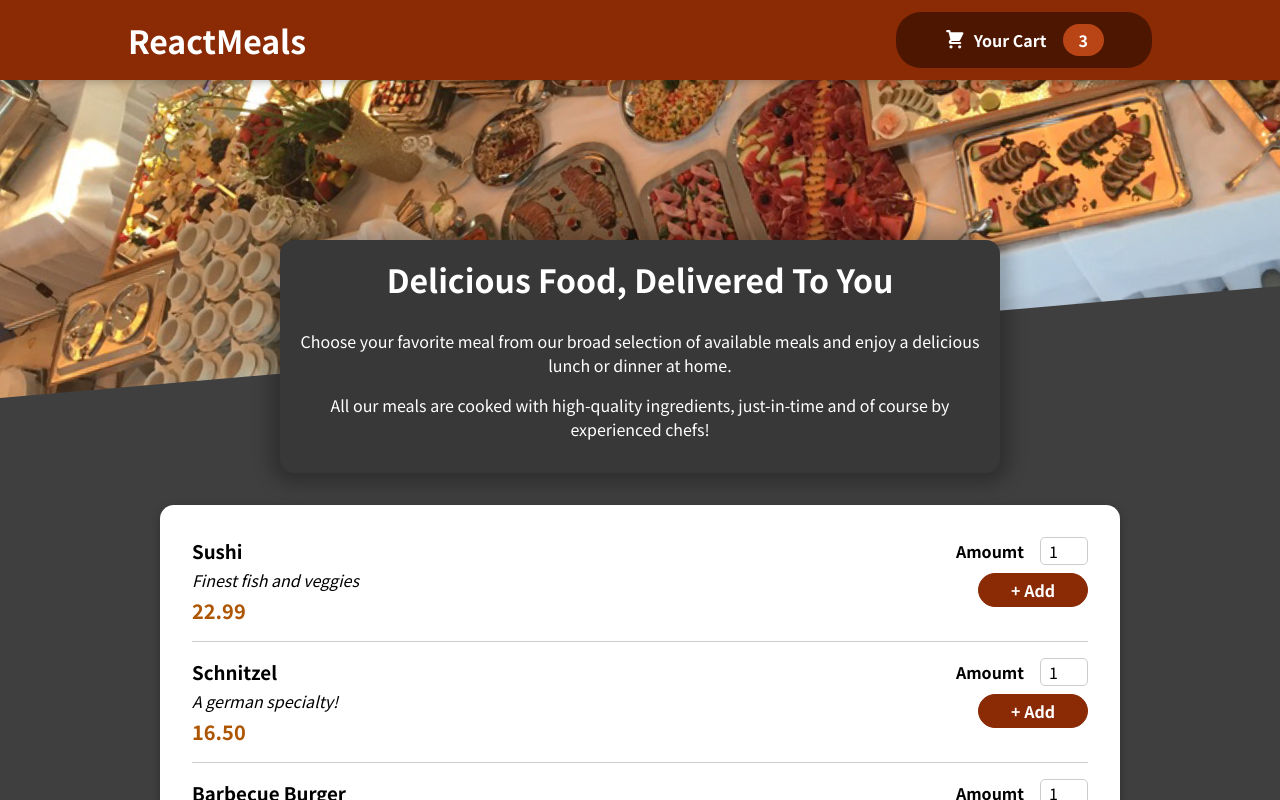
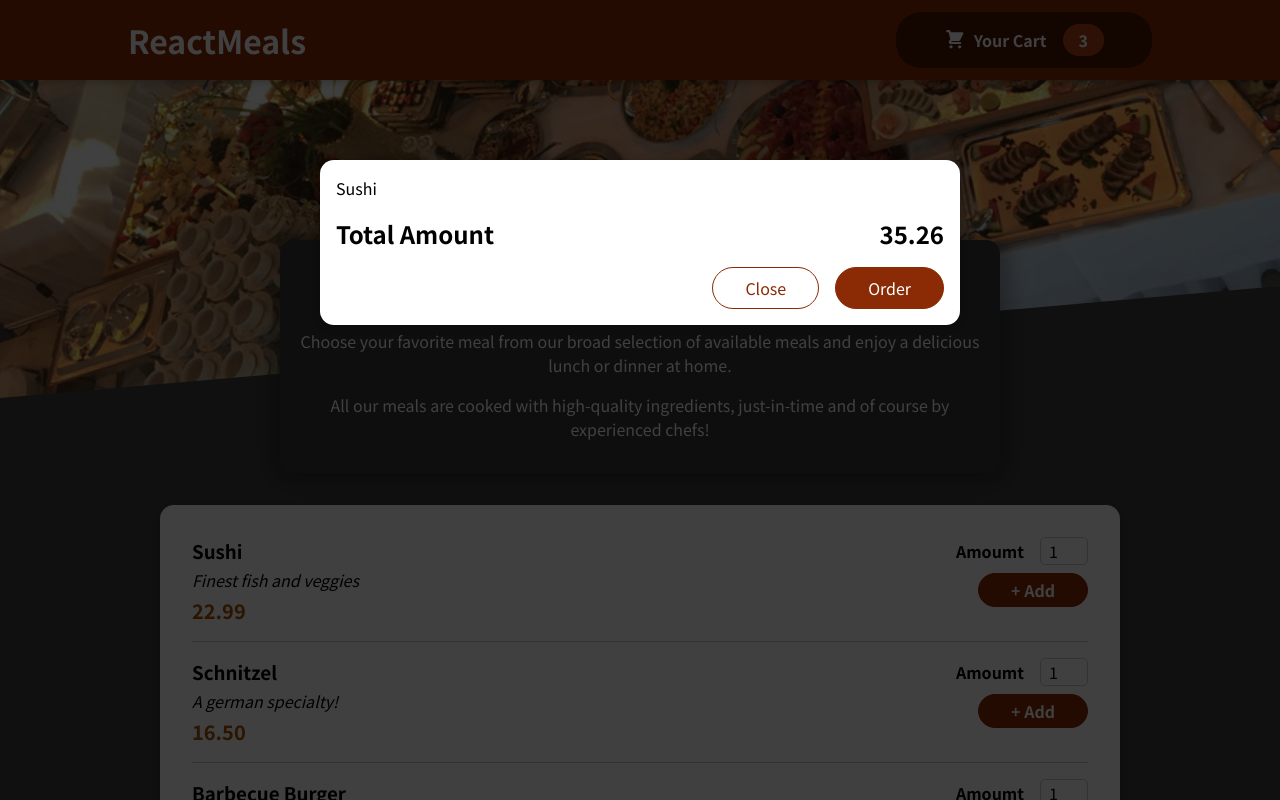
Before and after one commit to solarenergy990/food-order-app, a React (Create React App) app: page / in a window 1280 px wide. Shown: the top 800 px of the page. Built offline with nearby package versions, Linux system fonts and the light colour scheme.

Commit message:
adds Modal component via React Portal

```diff
--- a/public/index.html
+++ b/public/index.html
@@ -28,6 +28,7 @@
   </head>
   <body>
     <noscript>You need to enable JavaScript to run this app.</noscript>
+    <div id="overlays"></div>
     <div id="root"></div>
     <!--
       This HTML file is a template.
--- a/src/App.js
+++ b/src/App.js
@@ -1,10 +1,12 @@
 import { Fragment } from "react";
 import Header from "./components/Layout/Header/Header";
 import Meals from "./components/Meals/Meals";
+import Cart from "./components/Cart/Cart";
 
 function App() {
   return (
     <Fragment>
+      <Cart />
       <Header />
       <main>
         <Meals />
--- a/src/components/Cart/Cart.js
+++ b/src/components/Cart/Cart.js
@@ -1,3 +1,5 @@
+import Modal from "../UI/Modal/Modal";
+
 import classes from "./Cart.module.css";
 
 const Cart = () => {
@@ -9,7 +11,7 @@
   );
 
   return (
-    <div>
+    <Modal>
       <ul className={classes["cart-items"]}>{cartItems}</ul>
       <div className={classes.total}>
         <span>Total Amount</span>
@@ -19,7 +21,7 @@
         <button className={classes["button--alt"]}>Close</button>
         <button className={classes.button}>Order</button>
       </div>
-    </div>
+    </Modal>
   );
 };
 
--- /dev/null
+++ b/src/components/UI/Modal/Modal.js
@@ -0,0 +1,26 @@
+import {Fragment} from 'react'
+import ReactDOM from 'react-dom'
+import classes from "./Modal.module.css";
+
+const Backdrop = () => {
+  return <div className={classes.backdrop} />;
+};
+
+const ModalOverlay = ({ children }) => {
+  return (
+    <div className={classes.modal}>
+      <div className={classes.content}>{children}</div>
+    </div>
+  );
+};
+
+const portalElement = document.getElementById('overlays')
+
+const Modal = ({children}) => {
+    return <Fragment>
+        {ReactDOM.createPortal(<Backdrop />, portalElement)}
+        {ReactDOM.createPortal(<ModalOverlay>{children}</ModalOverlay>, portalElement)}
+    </Fragment>
+};
+
+export default Modal;
--- /dev/null
+++ b/src/components/UI/Modal/Modal.module.css
@@ -0,0 +1,40 @@
+.backdrop {
+    position: fixed;
+    top: 0;
+    left: 0;
+    width: 100%;
+    height: 100vh;
+    z-index: 20;
+    background-color: rgba(0, 0, 0, 0.75);
+  }
+
+  .modal {
+    position: fixed;
+    top: 20vh;
+    left: 5%;
+    width: 90%;
+    background-color: white;
+    padding: 1rem;
+    border-radius: 14px;
+    box-shadow: 0 2px 8px rgba(0, 0, 0, 0.25);
+    z-index: 30;
+    animation: slide-down 300ms ease-out forwards;
+  }
+
+  @media (min-width: 768px) {
+    .modal {
+      width: 40rem;
+      left: calc(50% - 20rem);
+    }
+  }
+
+  @keyframes slide-down {
+    from {
+      opacity: 0;
+      transform: translateY(-3rem);
+    }
+    to {
+      opacity: 1;
+      transform: translateY(0);
+    }
+  }
```
